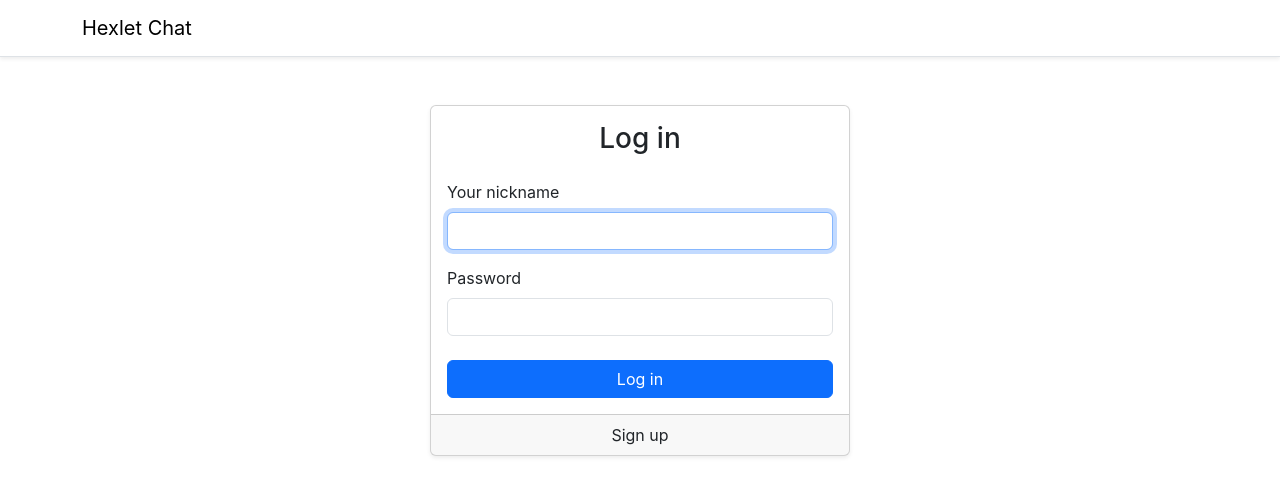
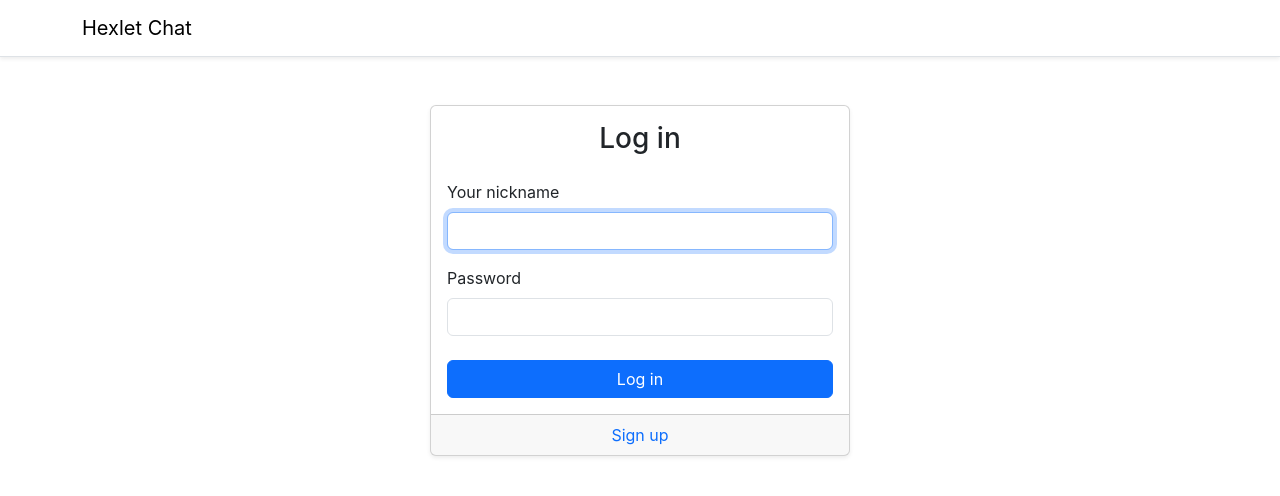
Before and after one commit to felipeh3005/fullstack-javascript-project-139, a React (Create React App) app in the folder frontend/: page /login in a window 1280 px wide. Shown: the top 496 px of the page. Built offline with nearby package versions, Linux system fonts and the light colour scheme; no server answers; what leo-profanity would draw is missing.

Commit message:
Fix signup navigation

```diff
--- a/frontend/src/pages/LoginPage.jsx
+++ b/frontend/src/pages/LoginPage.jsx
@@ -8,7 +8,7 @@ import {
   Form as BootstrapForm,
 } from 'react-bootstrap';
 import { useTranslation } from 'react-i18next';
-import { useNavigate } from 'react-router-dom';
+import { Link, useNavigate } from 'react-router-dom';
 import * as yup from 'yup';
 
 import { useAuth } from '../contexts/AuthContext';
@@ -111,16 +111,11 @@ const LoginPage = () => {
           </Formik>
         </Card.Body>
 
-        <a
-          href="/signup"
-          className="card-footer text-center d-block text-decoration-none"
-          onClick={(event) => {
-            event.preventDefault();
-            window.location.assign('/signup');
-          }}
-        >
-          {t('auth.signupLink')}
-        </a>
+        <Card.Footer className="text-center">
+          <Link to="/signup" className="text-decoration-none">
+            {t('auth.signupLink')}
+          </Link>
+        </Card.Footer>
       </Card>
     </Container>
   );
```
